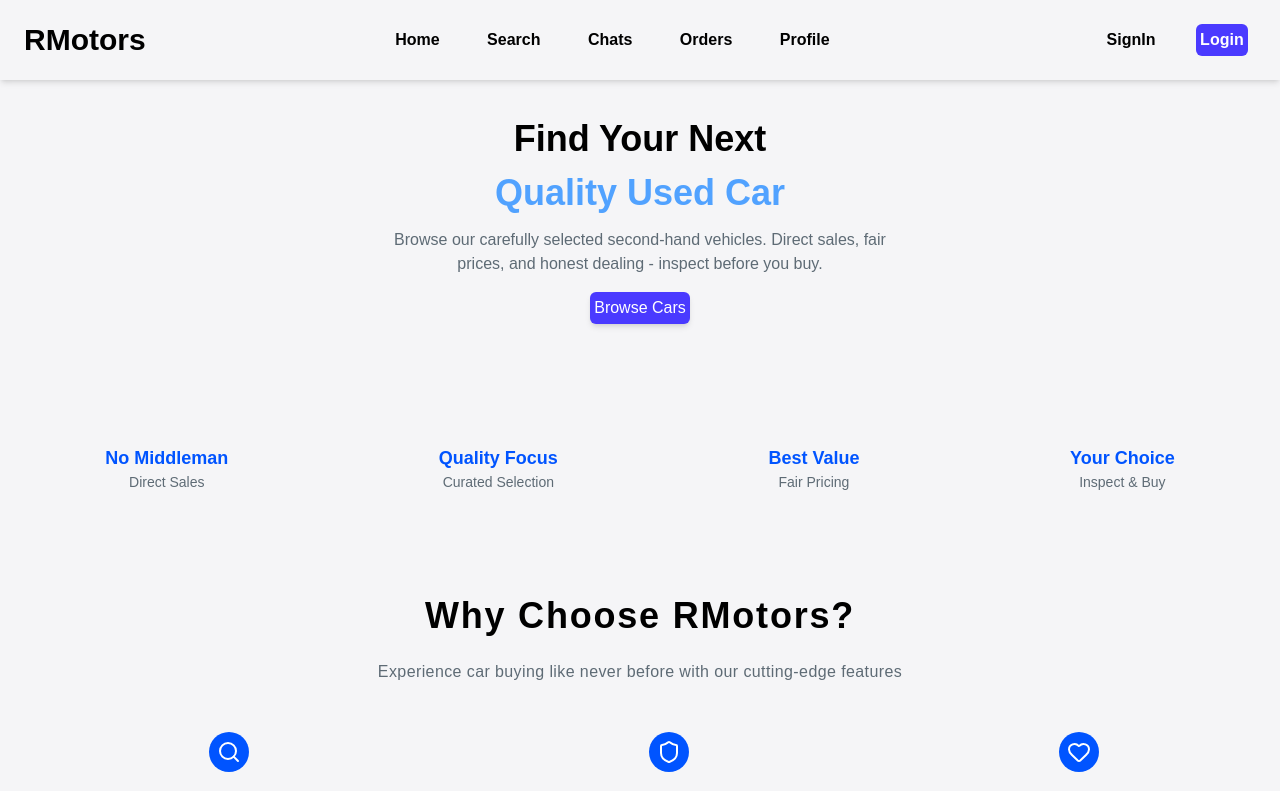
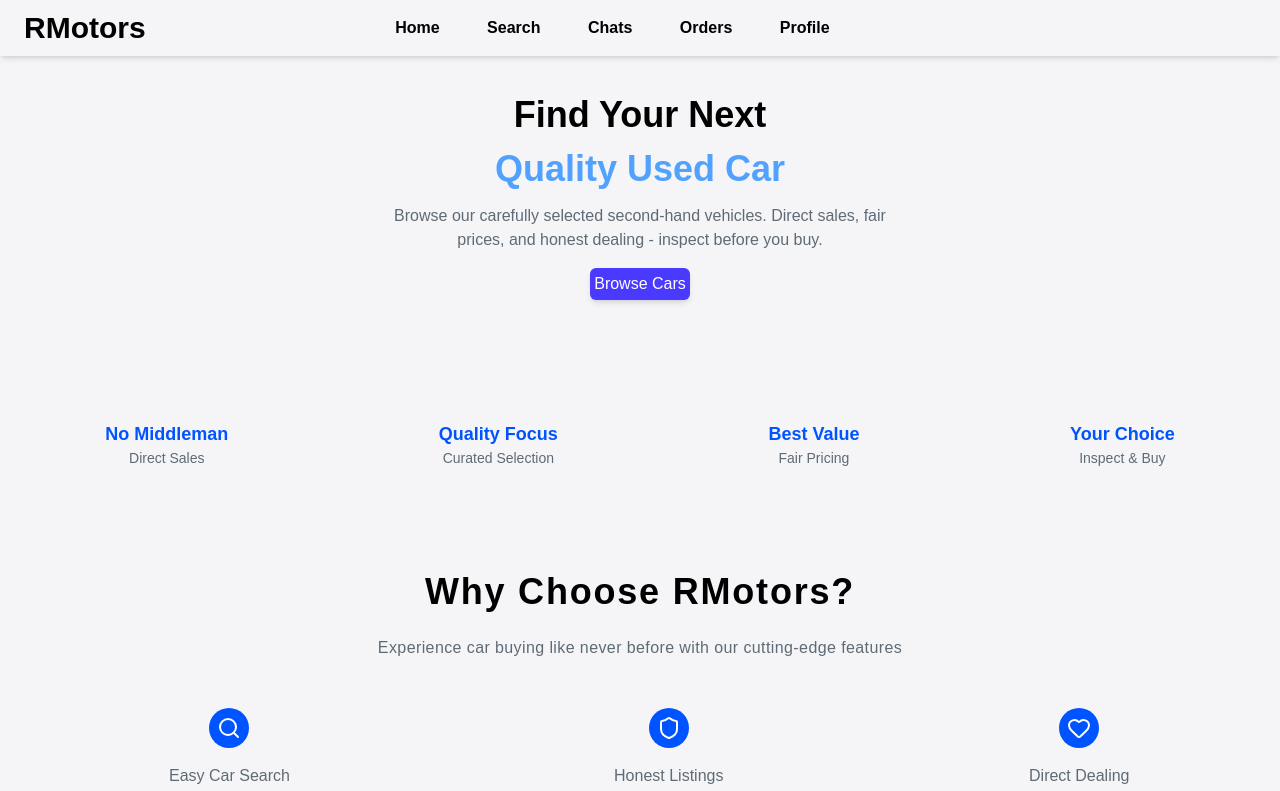
Before and after one commit to sr-sagar/RMotors, a Next.js app in the folder r_motors/: page / in a window 1280 px wide. Shown: the top 791 px of the page. Built offline with nearby package versions, Linux system fonts and the light colour scheme; no server answers; the database is empty.

Commit message:
fixed a bug

```diff
--- a/r_motors/components/(common)/navbar.tsx
+++ b/r_motors/components/(common)/navbar.tsx
@@ -86,7 +86,7 @@ const Navbar = () => {
 
             }
           </ul>
-          {token === null &&
+          {token === undefined &&
 
             <ul className='min-w-[20%] h-full flex justify-around items-center   p-2 gap-x-6'>
               <Link href={"/auth"}><li className='navbarItems '>SignIn</li></Link>
--- a/r_motors/components/features/chats/chatDisplayComponent.tsx
+++ b/r_motors/components/features/chats/chatDisplayComponent.tsx
@@ -21,7 +21,7 @@ type messageProps = {
 const ChatDisplayComponent = ({roomId,messages}: {roomId: string,messages: NormalizedChatProp[]}) => {
   const {chatRoomId,msg,setMsg} = useStateContext()
   const socketRef = useSocket(roomId)
-  const [currentOwner, setCurrentOwner] = useState<string | null>(null);
+  const [currentOwner, setCurrentOwner] = useState<string | undefined>(undefined);
 
 
 
--- a/r_motors/utils/getCookies.ts
+++ b/r_motors/utils/getCookies.ts
@@ -4,7 +4,7 @@ import { cookies } from "next/headers"
 export const getCookies = async(name: string) => {
     const getCookie = await cookies()
     const cookie = getCookie.get(name);
-    return cookie?.value ?? null;
+    return cookie?.value;
 }
 
 
```
